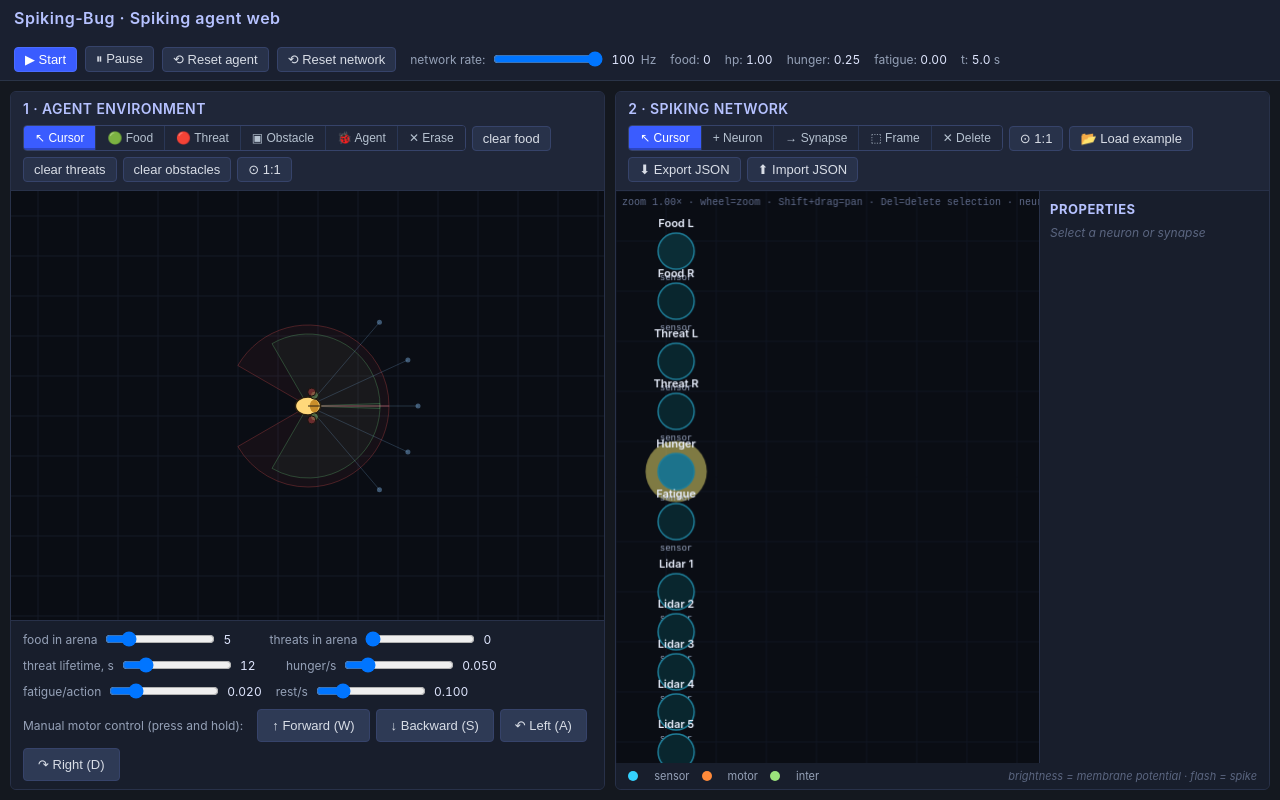
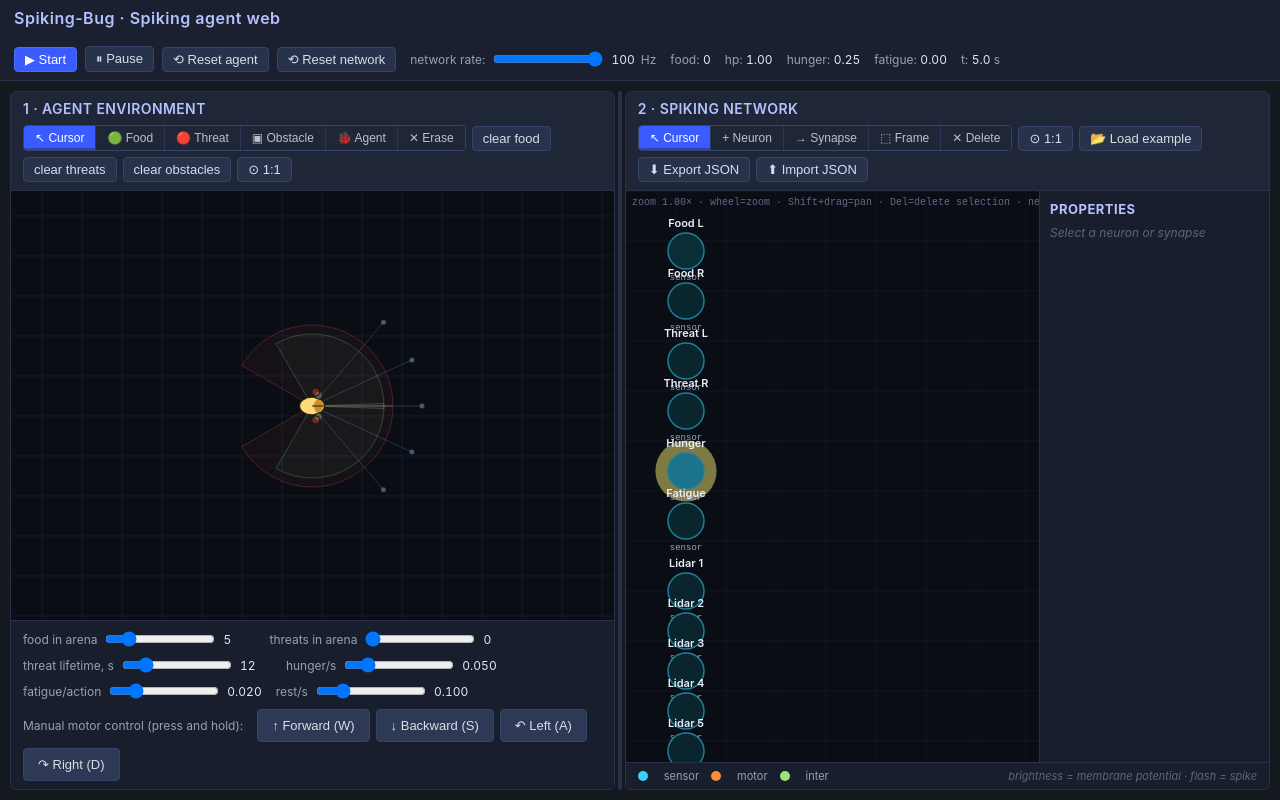
Before and after one commit to BelkinAndrey/spiking-bug, a plain HTML site: page bug_web/index.html in a window 1280 px wide. Drawn offline with Linux system fonts and the light colour scheme.

Commit message:
ручка посередине

```diff
--- a/bug_web/app.js
+++ b/bug_web/app.js
@@ -66,6 +66,8 @@
     bindSlider('hunger-rate',   'world_params', 'hunger_rate',         'hunger-rate-val',   3);
     bindSlider('fatigue-gain',  'world_params', 'fatigue_action_gain', 'fatigue-gain-val',  3);
     bindSlider('fatigue-decay', 'world_params', 'fatigue_decay',       'fatigue-decay-val', 3);
+
+    bindPanelResizer('rings.web.panelSplit');
 
     (function bindSimHzSlider() {
         const slider = document.getElementById('sim-hz');
@@ -198,6 +200,54 @@
         setTimeout(() => el.remove(), 1800);
     }
 
+    function bindPanelResizer(storageKey) {
+        const layout = document.querySelector('.layout');
+        const resizer = document.getElementById('main-panel-resizer');
+        if (!layout || !resizer) return;
+
+        const saved = parseFloat(localStorage.getItem(storageKey));
+        if (Number.isFinite(saved)) setSplit(saved);
+
+        function setSplit(percent) {
+            const clamped = Math.min(72, Math.max(28, percent));
+            layout.style.setProperty('--env-panel-width', `${clamped}%`);
+            window.dispatchEvent(new Event('resize'));
+            return clamped;
+        }
+
+        function setFromClientX(clientX) {
+            const rect = layout.getBoundingClientRect();
+            const raw = ((clientX - rect.left) / rect.width) * 100;
+            const split = setSplit(raw);
+            localStorage.setItem(storageKey, String(split));
+        }
+
+        resizer.addEventListener('pointerdown', (e) => {
+            e.preventDefault();
+            resizer.setPointerCapture(e.pointerId);
+            document.body.classList.add('resizing-panels');
+        });
+        resizer.addEventListener('pointermove', (e) => {
+            if (!resizer.hasPointerCapture(e.pointerId)) return;
+            setFromClientX(e.clientX);
+        });
+        resizer.addEventListener('pointerup', (e) => {
+            if (resizer.hasPointerCapture(e.pointerId)) resizer.releasePointerCapture(e.pointerId);
+            document.body.classList.remove('resizing-panels');
+        });
+        resizer.addEventListener('pointercancel', (e) => {
+            if (resizer.hasPointerCapture(e.pointerId)) resizer.releasePointerCapture(e.pointerId);
+            document.body.classList.remove('resizing-panels');
+        });
+        resizer.addEventListener('keydown', (e) => {
+            if (e.key !== 'ArrowLeft' && e.key !== 'ArrowRight') return;
+            e.preventDefault();
+            const current = parseFloat(getComputedStyle(layout).getPropertyValue('--env-panel-width')) || 48;
+            const split = setSplit(current + (e.key === 'ArrowLeft' ? -2 : 2));
+            localStorage.setItem(storageKey, String(split));
+        });
+    }
+
     // --- Start the simulation loop now that everything is wired -----------
     window.simEngine.startLoop();
 })();
--- a/bug_web/index.html
+++ b/bug_web/index.html
@@ -85,6 +85,8 @@
             </div>
         </div>
     </section>
+
+    <div class="panel-resizer" id="main-panel-resizer" role="separator" aria-orientation="vertical" aria-label="Resize panels" tabindex="0"></div>
 
     <section class="panel net-panel">
         <div class="panel-head">
--- a/bug_web/style.css
+++ b/bug_web/style.css
@@ -70,12 +70,38 @@ input[type=range] { vertical-align: middle; }
 .tooltip.hidden { display: none; }
 
 .layout {
+    --env-panel-width: 48%;
     display: grid;
-    grid-template-columns: minmax(540px, 1fr) minmax(640px, 1.1fr);
-    gap: 10px;
+    grid-template-columns: minmax(360px, var(--env-panel-width)) 10px minmax(420px, 1fr);
+    column-gap: 0;
     padding: 10px;
     flex: 1 1 auto;
     min-height: 0;
+}
+.panel-resizer {
+    align-self: stretch;
+    cursor: col-resize;
+    position: relative;
+    touch-action: none;
+}
+.panel-resizer::before {
+    content: "";
+    position: absolute;
+    left: 3px;
+    top: 0;
+    bottom: 0;
+    width: 4px;
+    border-radius: 999px;
+    background: #283149;
+}
+.panel-resizer:hover::before,
+.panel-resizer:focus-visible::before,
+body.resizing-panels .panel-resizer::before {
+    background: #4a6cff;
+}
+body.resizing-panels {
+    cursor: col-resize;
+    user-select: none;
 }
 .panel {
     background: #1a2030;
--- a/static/style.css
+++ b/static/style.css
@@ -70,12 +70,38 @@ input[type=range] { vertical-align: middle; }
 .tooltip.hidden { display: none; }
 
 .layout {
+    --env-panel-width: 48%;
     display: grid;
-    grid-template-columns: minmax(540px, 1fr) minmax(640px, 1.1fr);
-    gap: 10px;
+    grid-template-columns: minmax(360px, var(--env-panel-width)) 10px minmax(420px, 1fr);
+    column-gap: 0;
     padding: 10px;
     flex: 1 1 auto;
     min-height: 0;
+}
+.panel-resizer {
+    align-self: stretch;
+    cursor: col-resize;
+    position: relative;
+    touch-action: none;
+}
+.panel-resizer::before {
+    content: "";
+    position: absolute;
+    left: 3px;
+    top: 0;
+    bottom: 0;
+    width: 4px;
+    border-radius: 999px;
+    background: #283149;
+}
+.panel-resizer:hover::before,
+.panel-resizer:focus-visible::before,
+body.resizing-panels .panel-resizer::before {
+    background: #4a6cff;
+}
+body.resizing-panels {
+    cursor: col-resize;
+    user-select: none;
 }
 .panel {
     background: #1a2030;
```
Also changed, not shown: static/app.js (+50 -0 lines), templates/index.html (+2 -0 lines).
